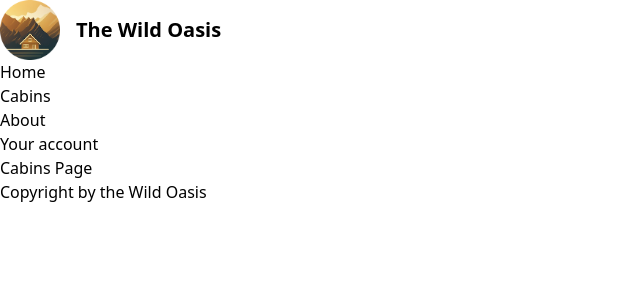
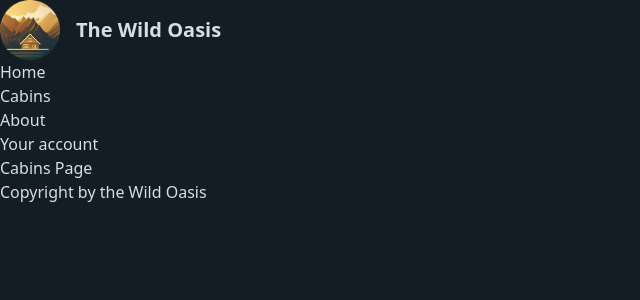
Before and after one commit to yanakiv30/21-the-wild-oasis-website, a Next.js app: page /cabins in a window 1280 px wide. Shown: the top 300 px of the page, without its empty margins (0-640 px from the left). Built offline with nearby package versions, Linux system fonts and the light colour scheme.

Commit message:
heroicons

```diff
--- a/app/layout.js
+++ b/app/layout.js
@@ -7,7 +7,7 @@
 function RootLayout({ children }) {
   return (
     <html lang="en">
-      <body>
+      <body className="bg-primary-950 text-primary-100 min-h-screen">
         <header>
           <Logo />
           <Navigation />
--- a/package.json
+++ b/package.json
@@ -9,6 +9,7 @@
     "lint": "next lint"
   },
   "dependencies": {
+    "@heroicons/react": "^2.1.4",
     "next": "14.2.4",
     "react": "^18",
     "react-dom": "^18"
--- a/tailwind.config.js
+++ b/tailwind.config.js
@@ -9,20 +9,34 @@
     extend: {
       colors: {
   primary: {
-          200: "#4b80ff",
-          900: "#0d1d70",
+    50: '#E1E8EF',
+    100: '#D4DEE7',
+    200: '#B7C7D7',
+    300: '#99B0C7',
+    400: '#7C99B6',
+    500: '#5E82A6',
+    600: '#4C6B8A',
+    700: '#3C546C',
+    800: '#2C3D4F',
+    900: '#1B2631',
+    950: '#141C24',
   },
   accent: {
-          500: "#718096", // Ensure this line is present
-          600: "#4a5568",
+    50: '#FAF5F0',
+    100: '#F4ECE1',
+    200: '#E8D6BF',
+    300: '#DDC2A2',
+    400: '#D2AF84',
+    500: '#C69963',
+    600: '#B78343',
+    700: '#926835',
+    800: '#6C4D28',
+    900: '#4B351B',
+    950: '#382814',
   },
 },
 
-      backgroundImage: {
-        "gradient-radial": "radial-gradient(var(--tw-gradient-stops))",
-        "gradient-conic":
-          "conic-gradient(from 180deg at 50% 50%, var(--tw-gradient-stops))",
-      },
+
 },
   },
   plugins: [],
```
Also changed, not shown: 1 other file (tests, documents, lock files or other folders). Lines whose indentation alone changed are shown as unchanged.
